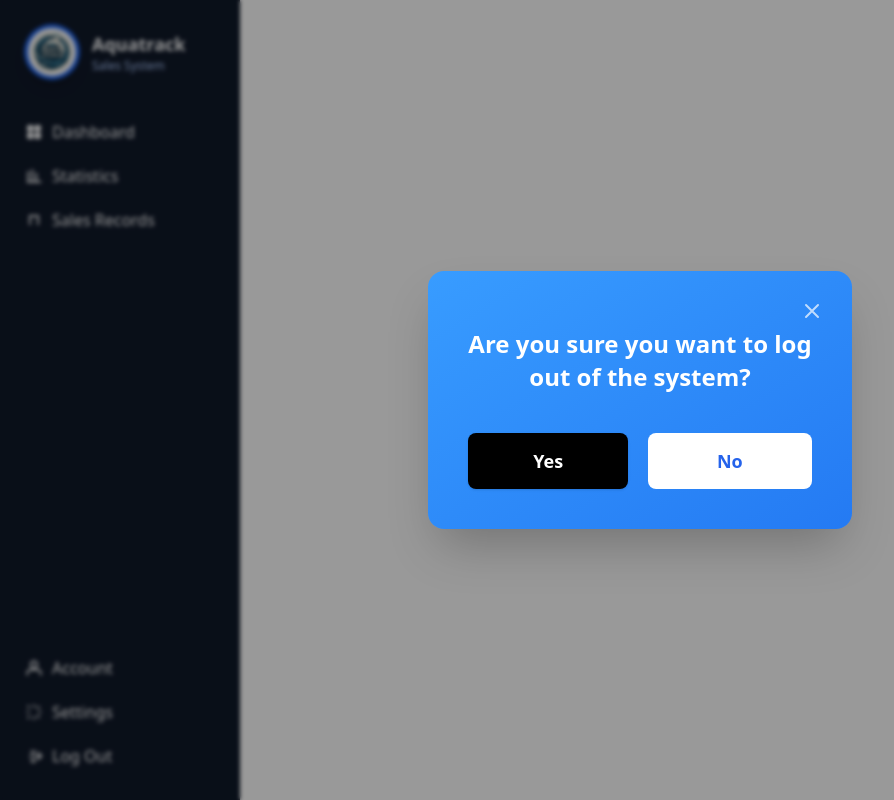
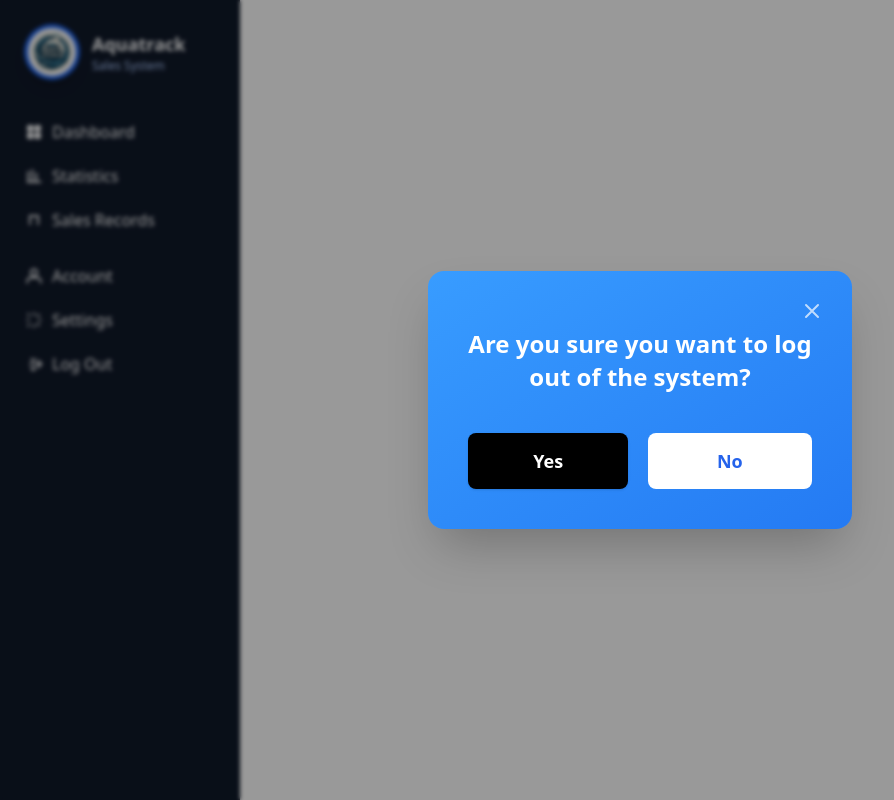
Before and after one commit to kirtplaza-create/aquatrack, a Vue app: page /sales in a window 1280 px wide. Both pictures are taken after a click on the button "Log Out". Shown: the whole page, without its empty margins (0-894 px from the left). Built offline with nearby package versions, Linux system fonts and the light colour scheme; no server answers.

Commit message:
updated sidebar

```diff
--- a/src/components/Sidebar.vue
+++ b/src/components/Sidebar.vue
@@ -1,9 +1,9 @@
 <template>
   <aside
-    class="fixed left-0 top-0 w-60 h-screen bg-[#101929] text-white flex flex-col justify-between py-6 z-20"
+    class="fixed left-0 top-0 w-60 h-screen bg-[#101929] text-white flex flex-col py-6 z-20"
   >
     <!-- Top logo section + main nav -->
-    <div>
+    <div class="flex flex-col">
       <div class="flex items-center gap-3 px-6 mb-8">
         <div
           class="flex flex-col items-center justify-center bg-[#246af3] rounded-full h-14 w-14 shadow-lg"
@@ -105,8 +105,8 @@
       </nav>
     </div>
 
-    <!-- Bottom section -->
-    <div class="flex flex-col gap-1">
+    <!-- Bottom section closer to top -->
+    <div class="mt-4 mb-6 flex flex-col gap-1">
       <router-link
         to="/account"
         class="flex items-center gap-2 px-6 py-2 rounded-xl text-white font-medium"
@@ -167,10 +167,8 @@
 
 <script setup>
 import aquatracklogo from '../assets/aquatracklogo.png';
-import { useUserStore } from '../stores/user';
 import { useRouter } from 'vue-router';
 
-const userStore = useUserStore();
 const router = useRouter();
 
 function logout() {
```
